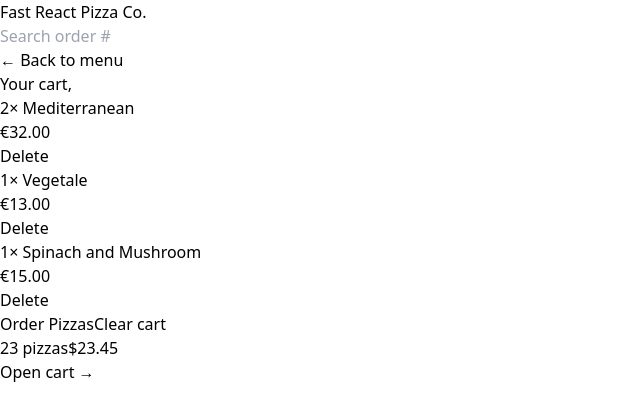
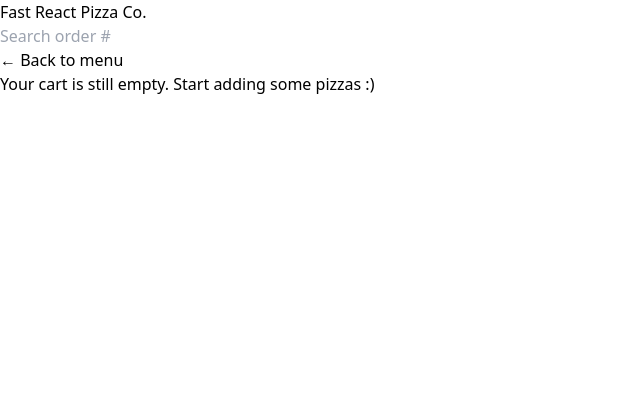
Before and after one commit to ghaleb94408/fast-react-pizza, a React (Vite) app: page /cart in a window 1280 px wide. Shown: the top 420 px of the page, without its empty margins (0-640 px from the left). Built offline with nearby package versions, Linux system fonts and the light colour scheme; a web font is replaced by a local one.

Commit message:
add cart slice and adding, reading, deleting items from cart functionality

```diff
--- a/src/features/cart/Cart.jsx
+++ b/src/features/cart/Cart.jsx
@@ -1,34 +1,19 @@
+import { useDispatch, useSelector } from 'react-redux';
+import { clearCart, getCart } from './cartSlice';
+
 import LinkButton from '../../ui/LinkButton';
 import Button from '../../ui/Button';
 import CartItem from './CartItem';
-import { useSelector } from 'react-redux';
-const fakeCart = [
-  {
-    pizzaId: 12,
-    name: 'Mediterranean',
-    quantity: 2,
-    unitPrice: 16,
-    totalPrice: 32,
-  },
-  {
-    pizzaId: 6,
-    name: 'Vegetale',
-    quantity: 1,
-    unitPrice: 13,
-    totalPrice: 13,
-  },
-  {
-    pizzaId: 11,
-    name: 'Spinach and Mushroom',
-    quantity: 1,
-    unitPrice: 15,
-    totalPrice: 15,
-  },
-];
+import EmptyCart from './EmptyCart';
 
 function Cart() {
-  const cart = fakeCart;
+  function handleClear() {
+    dispatch(clearCart());
+  }
+  const dispatch = useDispatch();
+  const cart = useSelector(getCart);
   const username = useSelector((state) => state.user.username);
+  if (!cart.length) return <EmptyCart />;
   return (
     <div className="px-4 py-3">
       <LinkButton
@@ -48,7 +33,9 @@ function Cart() {
         <Button to="/order/new" type="primary">
           Order Pizzas
         </Button>
-        <Button type="secondary">Clear cart</Button>
+        <Button type="secondary" onClick={handleClear}>
+          Clear cart
+        </Button>
       </div>
     </div>
   );
--- a/src/features/cart/CartItem.jsx
+++ b/src/features/cart/CartItem.jsx
@@ -1,5 +1,8 @@
+import { useDispatch } from 'react-redux';
 import Button from '../../ui/Button';
 import { formatCurrency } from '../../util/helpers';
+import DeleteItem from './DeleteItem';
+
 function CartItem({ item }) {
   const { pizzaId, name, quantity, totalPrice } = item;
 
@@ -10,7 +13,7 @@ function CartItem({ item }) {
       </p>
       <div className="flex  items-center justify-between sm:gap-6">
         <p className="text-sm font-bold">{formatCurrency(totalPrice)}</p>
-        <Button type="small">Delete</Button>
+        <DeleteItem pizzaId={pizzaId}>Delete</DeleteItem>
       </div>
     </li>
   );
--- a/src/features/cart/CartOverview.jsx
+++ b/src/features/cart/CartOverview.jsx
@@ -1,11 +1,25 @@
+import { useSelector } from 'react-redux';
 import { Link } from 'react-router-dom';
-
+import { GetTotalCartPrice, GetTotalCartQuantity } from './cartSlice';
 function CartOverview() {
+  const totalCartQuantity = useSelector(GetTotalCartQuantity);
+  const totalPrice = useSelector(GetTotalCartPrice);
+  // const cart = useSelector((state) => state.cart.cart);
+  // console.log(cart);
+  // const stats = {
+  //   count: 0,
+  //   totalPrice: 0,
+  // };
+  // cart.map((item) => {
+  //   stats.count += item.quantity;
+  //   stats.totalPrice += item.totalPrice;
+  // });
+  if (!totalCartQuantity) return null;
   return (
     <div className="flex items-center justify-between bg-stone-800 px-4 py-4 text-sm uppercase text-stone-200 sm:px-6 md:text-base">
       <p className="space-x-4 font-semibold text-stone-300 sm:space-x-6">
-        <span>23 pizzas</span>
-        <span>$23.45</span>
+        <span>{totalCartQuantity} pizzas</span>
+        <span>${totalPrice}</span>
       </p>
       <Link to="/cart">Open cart &rarr;</Link>
     </div>
--- /dev/null
+++ b/src/features/cart/DeleteItem.jsx
@@ -0,0 +1,19 @@
+import { useDispatch } from 'react-redux';
+import { deleteItem } from './cartSlice';
+import Button from '../../ui/Button';
+export default function DeleteItem({ children, pizzaId }) {
+  const dispatch = useDispatch();
+  function handleDelete(id) {
+    dispatch(deleteItem(id));
+  }
+  return (
+    <Button
+      type="small"
+      onClick={() => {
+        handleDelete(pizzaId);
+      }}
+    >
+      {children}
+    </Button>
+  );
+}
--- a/src/features/cart/EmptyCart.jsx
+++ b/src/features/cart/EmptyCart.jsx
@@ -1,11 +1,16 @@
 import { Link } from 'react-router-dom';
+import LinkButton from '../../ui/LinkButton';
 
 function EmptyCart() {
   return (
     <div>
-      <Link to="/menu">&larr; Back to menu</Link>
+      <LinkButton to="/menu" className="px-4 py-3">
+        &larr; Back to menu
+      </LinkButton>
 
-      <p>Your cart is still empty. Start adding some pizzas :)</p>
+      <p className="mt-7 font-semibold ">
+        Your cart is still empty. Start adding some pizzas :)
+      </p>
     </div>
   );
 }
--- /dev/null
+++ b/src/features/cart/cartSlice.js
@@ -0,0 +1,51 @@
+import { createSlice } from '@reduxjs/toolkit';
+
+const initialState = {
+  cart: [],
+};
+const cartSlice = createSlice({
+  name: 'cart',
+  initialState,
+  reducers: {
+    addItem(state, action) {
+      // payload = newItem
+      state.cart.push(action.payload);
+    },
+    deleteItem(state, action) {
+      // payload = pizzaId
+      state.cart = state.cart.filter((item) => item.pizzaId !== action.payload);
+    },
+    increaseItemQuantity(state, action) {
+      // payload = pizzaId
+      const item = state.cart.find((item) => item.pizzaId === action.payload);
+      item.quantity++;
+      item.totalPrice = item.quantity * item.unitPrice;
+    },
+    decreaseItemQuantity(state, action) {
+      // payload = pizzaId
+      const item = state.cart.find((item) => item.pizzaId === action.payload);
+      item.quantity--;
+      item.totalPrice = item.quantity * item.unitPrice;
+    },
+    clearCart(state) {
+      state.cart = [];
+    },
+  },
+});
+export const {
+  addItem,
+  deleteItem,
+  increaseItemQuantity,
+  decreaseItemQuantity,
+  clearCart,
+} = cartSlice.actions;
+export default cartSlice.reducer;
+export const GetTotalCartQuantity = (state) =>
+  state.cart.cart.reduce((sum, item) => sum + item.quantity, 0);
+export const GetTotalCartPrice = (state) =>
+  state.cart.cart.reduce((sum, item) => sum + item.totalPrice, 0);
+export const getCart = (state) => state.cart.cart;
+export const getCurrentQuantityById = (id) => {
+  return (state) =>
+    state.cart.cart.find((item) => item.pizzaId === id)?.quantity ?? 0;
+};
--- a/src/features/menu/MenuItem.jsx
+++ b/src/features/menu/MenuItem.jsx
@@ -1,8 +1,23 @@
 import { formatCurrency } from '../../util/helpers';
 import Button from '../../ui/Button';
+import { addItem, getCurrentQuantityById } from '../cart/cartSlice';
+import { useDispatch, useSelector } from 'react-redux';
+import DeleteItem from '../cart/DeleteItem';
 function MenuItem({ pizza }) {
+  const dispatch = useDispatch();
   const { id, name, unitPrice, ingredients, soldOut, imageUrl } = pizza;
-
+  const currentQuantity = useSelector(getCurrentQuantityById(id));
+  const isInCart = currentQuantity > 0;
+  function handleAddToCart() {
+    const newItem = {
+      pizzaId: id,
+      name,
+      quantity: 1,
+      unitPrice,
+      totalPrice: unitPrice * 1,
+    };
+    dispatch(addItem(newItem));
+  }
   return (
     <li className="flex gap-4 py-2">
       <img
@@ -23,7 +38,14 @@ function MenuItem({ pizza }) {
               Sold out
             </p>
           )}
-          <Button type="small">Add to cart</Button>
+          {isInCart && <DeleteItem pizzaId={id}>Delete</DeleteItem>}
+          {!soldOut
+            ? !isInCart && (
+                <Button type="small" onClick={handleAddToCart}>
+                  Add to cart
+                </Button>
+              )
+            : ''}
         </div>
       </div>
     </li>
--- a/src/store.js
+++ b/src/store.js
@@ -1,10 +1,11 @@
 import { combineReducers, configureStore } from '@reduxjs/toolkit';
 import userReducer from './features/user/userSlice';
+import cartReducer from './features/cart/cartSlice';
 
-const rootReducer = combineReducers(userReducer);
 const store = configureStore({
   reducer: {
     user: userReducer,
+    cart: cartReducer,
   },
 });
 export default store;
--- a/src/ui/Button.jsx
+++ b/src/ui/Button.jsx
@@ -2,7 +2,7 @@ import { Link } from 'react-router-dom';
 
 const base =
   'tracking-wide text-sm text-stone-800 inline-block rounded-full bg-yellow-400 font-semibold uppercase transition-colors duration-300 hover:bg-yellow-300 focus:outline-none focus:ring focus:ring-yellow-300 focus:ring-offset-2 disabled:cursor-not-allowed ';
-export default function Button({ children, disabled, to, type }) {
+export default function Button({ children, disabled, to, type, onClick }) {
   const styles = {
     primary: base + 'px-4 py-3 sm:px-6 sm:py-4',
     small: base + 'px-4 py-2 md:px-5 md:py-2.5 text-xs',
@@ -15,6 +15,12 @@ export default function Button({ children, disabled, to, type }) {
         {children}
       </Link>
     );
+  if (onClick)
+    return (
+      <button disabled={disabled} className={styles[type]} onClick={onClick}>
+        {children}
+      </button>
+    );
   return (
     <button disabled={disabled} className={styles[type]}>
       {children}
```
